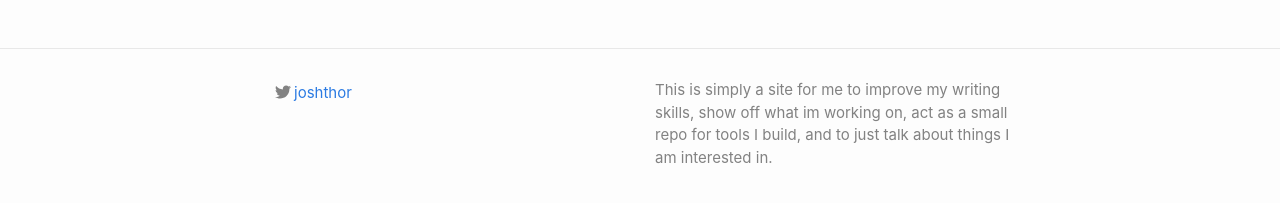
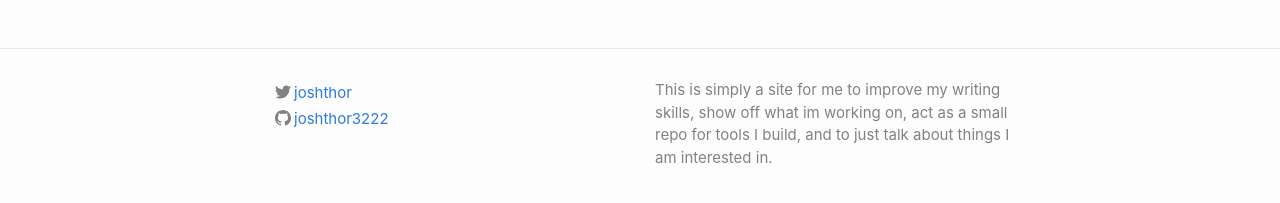
Before and after one commit to joshthor3222/personalsite, a Jekyll site: the page built from index.markdown, in a window 1280 px wide. Shown: the part 671-874 px from the top of the page. Built offline with Jekyll 4.4.1, drawn with Linux system fonts in a browser that asks for light colours.

Commit message:
update footer

```diff
--- a/_includes/footer.html
+++ b/_includes/footer.html
@@ -5,7 +5,8 @@
 
     <div class="footer-col-wrapper">
       <div class="footer-col">
-        <a href="https://www.twitter.com/joshthor"><svg class="svg-icon grey"><use xlink:href="{{ '/assets/minima-social-icons.svg#twitter' | relative_url }}"></use></svg>joshthor</a>
+        <a href="https://www.twitter.com/joshthor"><svg class="svg-icon grey"><use xlink:href="{{ '/assets/minima-social-icons.svg#twitter' | relative_url }}"></use></svg>joshthor</a><br/>
+        <a href="https://github.com/joshthor3222"><svg class="svg-icon grey"><use xlink:href="{{ '/assets/minima-social-icons.svg#github' | relative_url }}"></use></svg>joshthor3222</a>
       </div>
       <div class="footer-col">
         <p>{{ site.description | escape }}</p>
```
